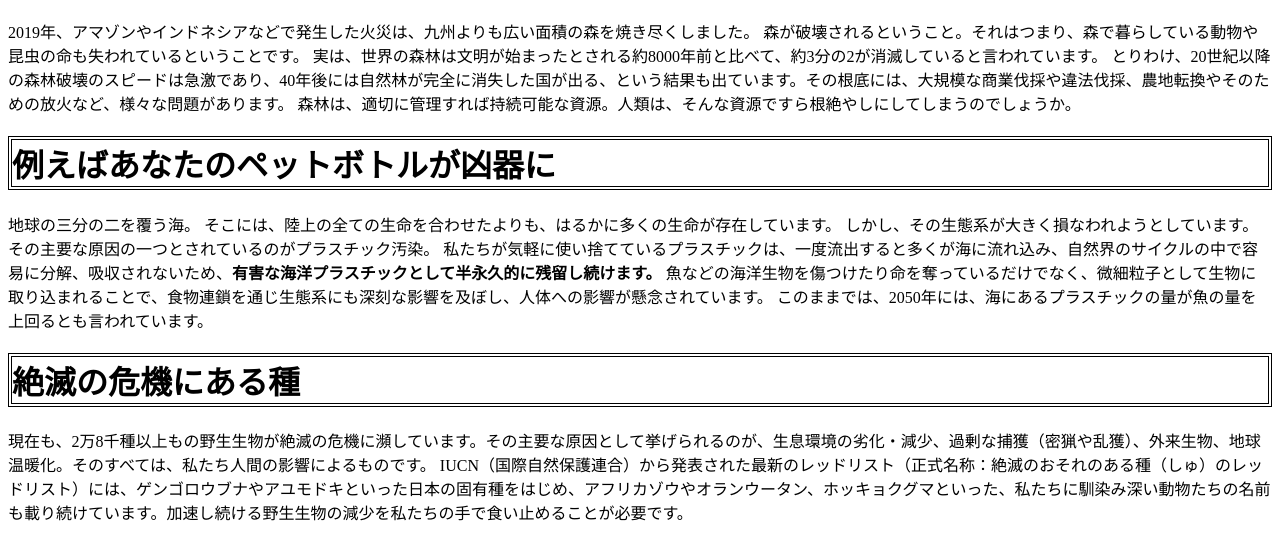
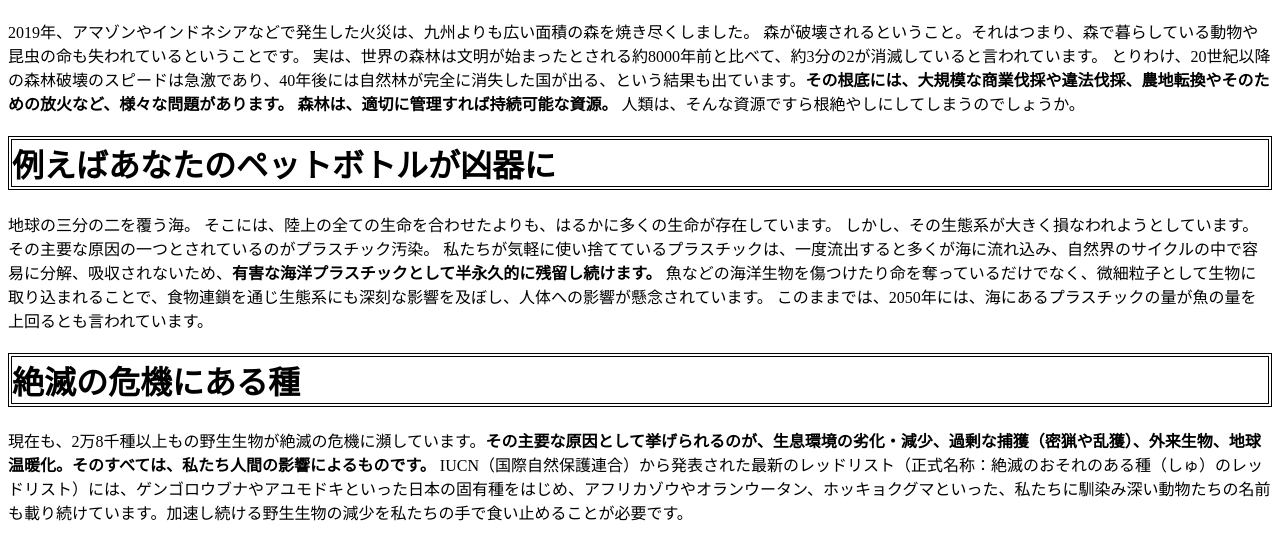
Before and after one commit to okapeeokapee/-------, a plain HTML site: page index.html in a window 1280 px wide. Shown: the part 568-1108 px from the top of the page. Drawn offline with Linux system fonts and the light colour scheme.

Commit message:
strong add

```diff
--- a/index.html
+++ b/index.html
@@ -27,8 +27,8 @@
       <p>2019年、アマゾンやインドネシアなどで発生した火災は、九州よりも広い面積の森を焼き尽くしました。
         森が破壊されるということ。それはつまり、森で暮らしている動物や昆虫の命も失われているということです。
         実は、世界の森林は文明が始まったとされる約8000年前と比べて、約3分の2が消滅していると言われています。
-        とりわけ、20世紀以降の森林破壊のスピードは急激であり、40年後には自然林が完全に消失した国が出る、という結果も出ています。その根底には、大規模な商業伐採や違法伐採、農地転換やそのための放火など、様々な問題があります。
-        森林は、適切に管理すれば持続可能な資源。人類は、そんな資源ですら根絶やしにしてしまうのでしょうか。</p>
+        とりわけ、20世紀以降の森林破壊のスピードは急激であり、40年後には自然林が完全に消失した国が出る、という結果も出ています。<strong>その根底には、大規模な商業伐採や違法伐採、農地転換やそのための放火など、様々な問題があります。
+          森林は、適切に管理すれば持続可能な資源。</strong> 人類は、そんな資源ですら根絶やしにしてしまうのでしょうか。</p>
         <h1 style="border: double 4px;">例えばあなたのペットボトルが凶器に</h1>
         <p>地球の三分の二を覆う海。
           そこには、陸上の全ての生命を合わせたよりも、はるかに多くの生命が存在しています。
@@ -36,7 +36,7 @@
           私たちが気軽に使い捨てているプラスチックは、一度流出すると多くが海に流れ込み、自然界のサイクルの中で容易に分解、吸収されないため、<strong>有害な海洋プラスチックとして半永久的に残留し続けます。</strong> 魚などの海洋生物を傷つけたり命を奪っているだけでなく、微細粒子として生物に取り込まれることで、食物連鎖を通じ生態系にも深刻な影響を及ぼし、人体への影響が懸念されています。
           このままでは、2050年には、海にあるプラスチックの量が魚の量を上回るとも言われています。</p>
           <h1 style="border: double 4px;">絶滅の危機にある種</h1>
-          <p>現在も、2万8千種以上もの野生生物が絶滅の危機に瀕しています。その主要な原因として挙げられるのが、生息環境の劣化・減少、過剰な捕獲（密猟や乱獲）、外来生物、地球温暖化。そのすべては、私たち人間の影響によるものです。
+          <p>現在も、2万8千種以上もの野生生物が絶滅の危機に瀕しています。<strong>その主要な原因として挙げられるのが、生息環境の劣化・減少、過剰な捕獲（密猟や乱獲）、外来生物、地球温暖化。そのすべては、私たち人間の影響によるものです。</strong>
             IUCN（国際自然保護連合）から発表された最新のレッドリスト（正式名称：絶滅のおそれのある種（しゅ）のレッドリスト）には、ゲンゴロウブナやアユモドキといった日本の固有種をはじめ、アフリカゾウやオランウータン、ホッキョクグマといった、私たちに馴染み深い動物たちの名前も載り続けています。加速し続ける野生生物の減少を私たちの手で食い止めることが必要です。</p>
 </body>
 </html>
```
